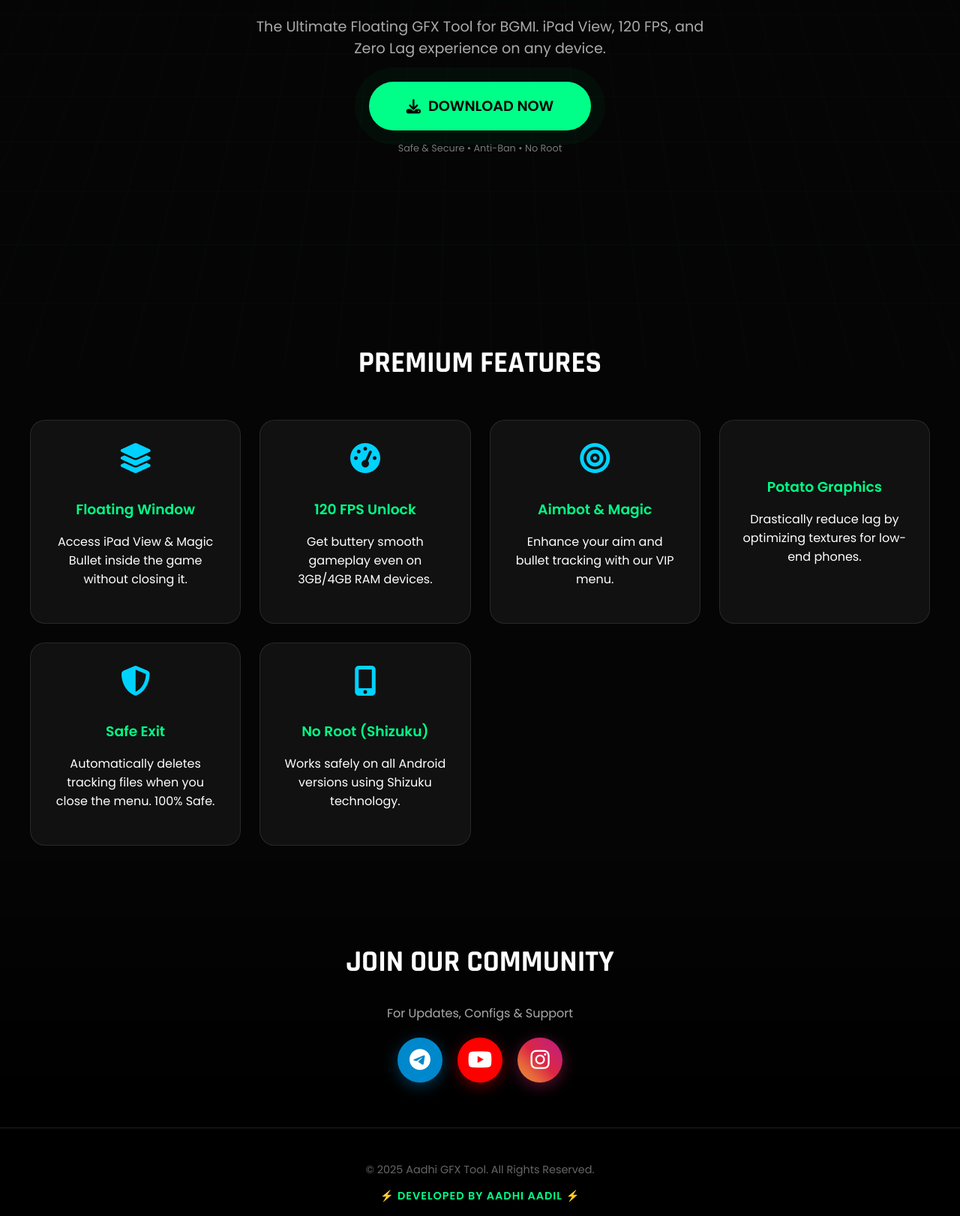
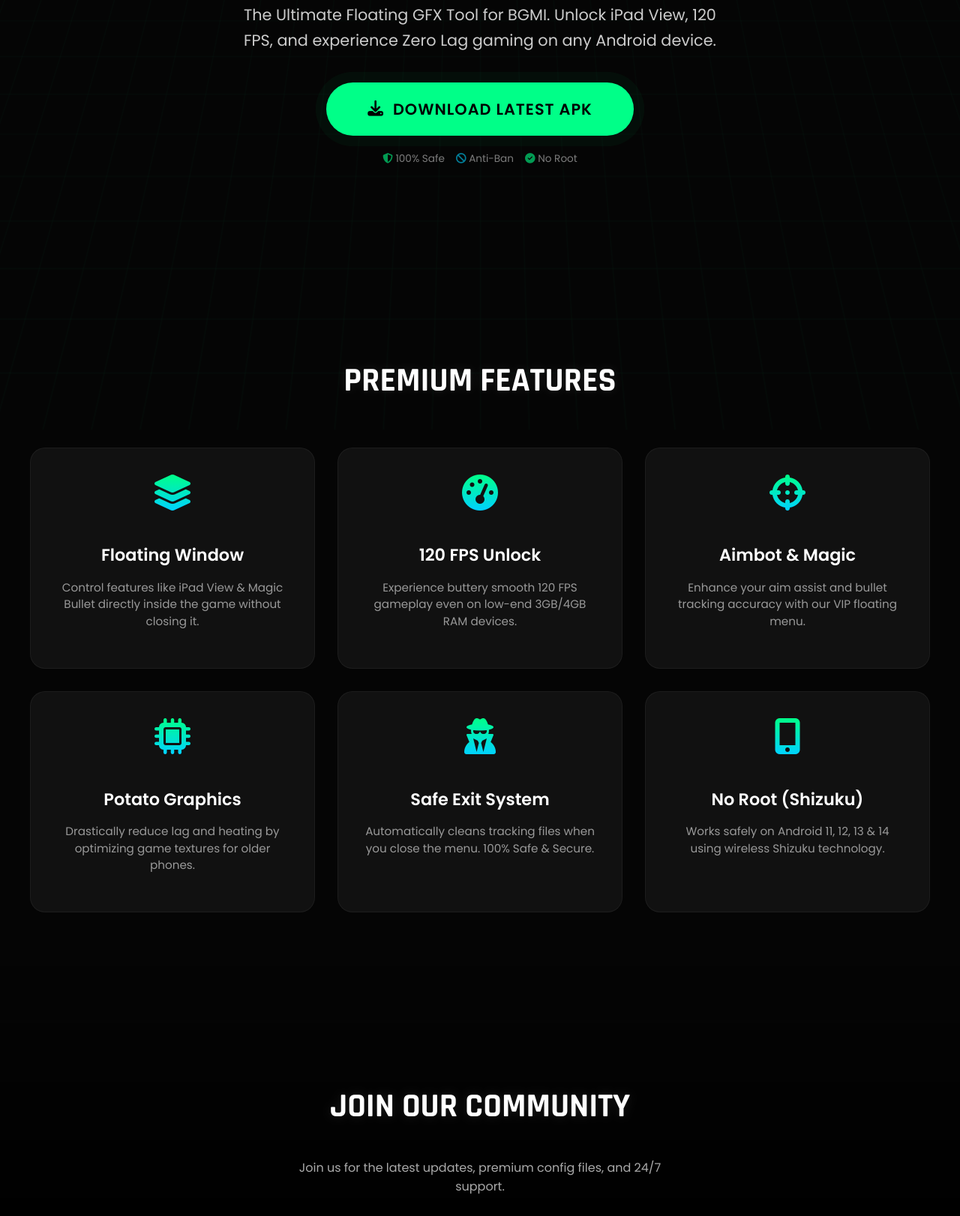
Before and after one commit to quranic231-droid/Aadhi-GFX-Web, a plain HTML site: page index.html in a window 1280 px wide. Shown: the part 429-2051 px from the top of the page at 75% size. Drawn offline with Linux system fonts and the light colour scheme.

Commit message:
Update index.html

```diff
--- a/index.html
+++ b/index.html
@@ -1,11 +1,42 @@
+
 <!DOCTYPE html>
 <html lang="en">
 <head>
     <meta charset="UTF-8">
     <meta name="viewport" content="width=device-width, initial-scale=1.0">
-    <title>AADHI GFX TOOL - Official Site</title>
-    <link href="https://fonts.googleapis.com/css2?family=Rajdhani:wght@500;600;700&family=Poppins:wght@300;400;600&display=swap" rel="stylesheet">
+
+    <title>AADHI GFX TOOL - Unlock 120 FPS & Lag Fix for BGMI</title>
+    <meta name="description" content="Download Official Aadhi GFX Tool. Best floating GFX for BGMI to fix lag, unlock 120 FPS, iPad View, and Magic Bullet. Safe & Anti-Ban for Android.">
+    <meta name="keywords" content="BGMI GFX Tool, Aadhi GFX, Lag Fix, 120 FPS Config, iPad View, Floating GFX, Magic Bullet, No Ban">
+    <meta name="author" content="Aadhi Aadil">
+
+    <meta property="og:title" content="AADHI GFX TOOL - Max Performance">
+    <meta property="og:description" content="Unlock 120 FPS, iPad View & Zero Lag in BGMI. Download the best Floating GFX Tool now!">
+    <meta property="og:image" content="https://quranic231-droid.github.io/BGMI-GFX-Tool-120FPS-Aadhi/icon.png"> <link rel="icon" type="image/png" href="icon.png"> <link href="https://fonts.googleapis.com/css2?family=Rajdhani:wght@500;600;700&family=Poppins:wght@300;400;600&display=swap" rel="stylesheet">
     <link rel="stylesheet" href="https://cdnjs.cloudflare.com/ajax/libs/font-awesome/6.4.0/css/all.min.css">
+
+    <script type="application/ld+json">
+    {
+      "@context": "https://schema.org",
+      "@type": "SoftwareApplication",
+      "name": "AADHI GFX TOOL",
+      "operatingSystem": "ANDROID",
+      "applicationCategory": "GameApplication",
+      "aggregateRating": {
+        "@type": "AggregateRating",
+        "ratingValue": "4.9",
+        "ratingCount": "3250"
+      },
+      "offers": {
+        "@type": "Offer",
+        "price": "0",
+        "priceCurrency": "USD"
+      },
+      "description": "Unlock 120 FPS, iPad View and fix lag in BGMI with Aadhi GFX Tool. Safe and Secure.",
+      "softwareVersion": "1.0",
+      "fileFormat": "application/vnd.android.package-archive"
+    }
+    </script>
 
     <style>
         /* --- CORE VARIABLES --- */
@@ -13,7 +44,7 @@
             --primary: #00ff88;
             --secondary: #00d2ff;
             --bg-dark: #050505;
-            --card-bg: rgba(20, 20, 20, 0.8);
+            --card-bg: rgba(20, 20, 20, 0.85);
             --text-color: #ffffff;
         }
 
@@ -30,128 +61,159 @@
         /* --- BACKGROUND ANIMATION --- */
         .bg-grid {
             position: fixed; top: 0; left: 0; width: 100%; height: 100%;
-            background-image: linear-gradient(rgba(0, 255, 136, 0.03) 1px, transparent 1px),
-            linear-gradient(90deg, rgba(0, 255, 136, 0.03) 1px, transparent 1px);
-            background-size: 50px 50px;
+            background-image: linear-gradient(rgba(0, 255, 136, 0.05) 1px, transparent 1px),
+            linear-gradient(90deg, rgba(0, 255, 136, 0.05) 1px, transparent 1px);
+            background-size: 40px 40px;
             z-index: -1;
-            transform: perspective(500px) rotateX(20deg);
-            opacity: 0.5;
+            transform: perspective(800px) rotateX(25deg) scale(1.2);
+            opacity: 0.4;
+            animation: gridMove 20s linear infinite;
         }
+        @keyframes gridMove { from { transform: perspective(800px) rotateX(25deg) scale(1.2) translateY(0); } to { transform: perspective(800px) rotateX(25deg) scale(1.2) translateY(40px); } }
 
         /* --- NAVBAR --- */
         nav {
             display: flex; justify-content: space-between; align-items: center;
-            padding: 20px 30px;
-            background: rgba(0,0,0,0.5);
-            backdrop-filter: blur(10px);
+            padding: 15px 30px;
+            background: rgba(0,0,0,0.6);
+            backdrop-filter: blur(15px);
             position: sticky; top: 0; z-index: 100;
-            border-bottom: 1px solid rgba(0, 255, 136, 0.2);
+            border-bottom: 1px solid rgba(0, 255, 136, 0.15);
         }
         .logo {
             font-family: 'Rajdhani', sans-serif;
             font-size: 1.8rem; font-weight: 700;
             color: white; letter-spacing: 2px;
+            text-shadow: 0 0 10px rgba(0,255,136,0.3);
         }
         .logo span { color: var(--primary); }
 
         /* --- HERO SECTION --- */
         .hero {
-            height: 90vh;
+            min-height: 90vh;
             display: flex; flex-direction: column; justify-content: center; align-items: center;
             text-align: center; padding: 20px;
             position: relative;
         }
         .hero h1 {
             font-family: 'Rajdhani', sans-serif;
-            font-size: 4rem; line-height: 1; margin-bottom: 10px;
-            background: linear-gradient(to right, var(--primary), var(--secondary));
+            font-size: 4.5rem; line-height: 1; margin-bottom: 15px;
+            background: linear-gradient(to right, #fff, var(--primary), var(--secondary));
             -webkit-background-clip: text; color: transparent;
             text-transform: uppercase;
-            animation: textGlow 2s infinite alternate;
+            animation: textGlow 3s infinite alternate;
         }
         .hero p {
-            font-size: 1.2rem; color: #aaa; max-width: 600px; margin-bottom: 30px;
+            font-size: 1.3rem; color: #ccc; max-width: 650px; margin-bottom: 40px;
+            line-height: 1.6;
         }
 
         /* DOWNLOAD BUTTON */
         .btn-download {
-            padding: 18px 50px;
-            font-size: 1.2rem; font-weight: bold;
+            padding: 20px 55px;
+            font-size: 1.3rem; font-weight: bold; letter-spacing: 1px;
             background: var(--primary); color: #000;
             border: none; border-radius: 50px;
             cursor: pointer; text-decoration: none;
-            display: inline-flex; align-items: center; gap: 10px;
-            box-shadow: 0 0 20px rgba(0, 255, 136, 0.5);
-            transition: 0.3s;
+            display: inline-flex; align-items: center; gap: 12px;
+            box-shadow: 0 0 25px rgba(0, 255, 136, 0.4);
+            transition: all 0.3s ease;
+            position: relative; overflow: hidden;
             animation: pulseBtn 2s infinite;
         }
-        .btn-download:hover { transform: scale(1.05); background: white; }
+        .btn-download:hover {
+            transform: translateY(-3px) scale(1.02);
+            background: #fff;
+            box-shadow: 0 0 40px rgba(0, 255, 136, 0.8);
+        }
 
         /* --- FEATURES SECTION --- */
         .section-title {
             text-align: center; font-family: 'Rajdhani', sans-serif;
-            font-size: 2.5rem; margin-top: 50px; margin-bottom: 30px;
-            color: white;
+            font-size: 2.8rem; margin-top: 80px; margin-bottom: 40px;
+            color: white; text-shadow: 0 0 15px rgba(255,255,255,0.1);
         }
         .features-grid {
-            display: grid; grid-template-columns: repeat(auto-fit, minmax(280px, 1fr));
-            gap: 25px; max-width: 1200px; margin: 0 auto; padding: 20px;
+            display: grid; grid-template-columns: repeat(auto-fit, minmax(300px, 1fr));
+            gap: 30px; max-width: 1200px; margin: 0 auto; padding: 20px;
         }
         .feature-card {
             background: var(--card-bg);
-            padding: 30px; border-radius: 20px;
-            border: 1px solid rgba(255,255,255,0.1);
-            text-align: center; transition: 0.3s;
+            padding: 35px; border-radius: 20px;
+            border: 1px solid rgba(255,255,255,0.05);
+            text-align: center; transition: 0.4s cubic-bezier(0.175, 0.885, 0.32, 1.275);
+            position: relative; overflow: hidden;
         }
+        .feature-card::before {
+            content: ''; position: absolute; top: 0; left: 0; width: 100%; height: 3px;
+            background: linear-gradient(90deg, var(--primary), var(--secondary));
+            transform: scaleX(0); transform-origin: left; transition: 0.4s;
+        }
+        .feature-card:hover::before { transform: scaleX(1); }
         .feature-card:hover {
             transform: translateY(-10px);
-            border-color: var(--secondary);
-            box-shadow: 0 10px 30px rgba(0, 210, 255, 0.2);
+            border-color: rgba(0, 255, 136, 0.3);
+            box-shadow: 0 15px 35px rgba(0, 0, 0, 0.5);
         }
-        .feature-card i { font-size: 2.5rem; color: var(--secondary); margin-bottom: 15px; }
-        .feature-card h3 { color: var(--primary); margin-bottom: 10px; }
+        .feature-card i {
+            font-size: 3rem;
+            background: linear-gradient(to bottom, var(--primary), var(--secondary));
+            -webkit-background-clip: text; color: transparent;
+            margin-bottom: 20px; display: inline-block;
+        }
+        .feature-card h3 {
+            color: white; margin-bottom: 12px; font-size: 1.4rem;
+        }
+        .feature-card p { color: #999; font-size: 0.95rem; line-height: 1.5; }
 
         /* --- SOCIAL MEDIA SECTION --- */
         .social-section {
-            text-align: center; padding: 60px 20px;
-            background: linear-gradient(to top, #000, transparent);
+            text-align: center; padding: 80px 20px;
+            background: linear-gradient(to top, #000 20%, transparent);
+            margin-top: 50px;
         }
         .social-icons {
-            display: flex; justify-content: center; gap: 20px; flex-wrap: wrap; margin-top: 20px;
+            display: flex; justify-content: center; gap: 25px; flex-wrap: wrap; margin-top: 30px;
         }
         .social-btn {
-            width: 60px; height: 60px;
-            border-radius: 50%;
+            width: 65px; height: 65px;
+            border-radius: 15px;
             display: flex; align-items: center; justify-content: center;
-            font-size: 1.8rem; color: white; text-decoration: none;
+            font-size: 2rem; color: white; text-decoration: none;
             transition: 0.3s; position: relative;
+            background: rgba(255,255,255,0.05);
+            backdrop-filter: blur(5px);
+            border: 1px solid rgba(255,255,255,0.1);
         }
-        .yt { background: #FF0000; box-shadow: 0 5px 20px rgba(255,0,0,0.4); }
-        .tg { background: #0088cc; box-shadow: 0 5px 20px rgba(0,136,204,0.4); }
-        .ig { background: linear-gradient(45deg, #f09433, #e6683c, #dc2743, #cc2366, #bc1888); box-shadow: 0 5px 20px rgba(214,41,118,0.4); }
-
-        .social-btn:hover { transform: scale(1.1) rotate(10deg); }
+        .yt:hover { background: #FF0000; box-shadow: 0 0 20px rgba(255,0,0,0.6); border-color: #FF0000; transform: translateY(-5px); }
+        .tg:hover { background: #0088cc; box-shadow: 0 0 20px rgba(0,136,204,0.6); border-color: #0088cc; transform: translateY(-5px); }
+        .ig:hover { background: linear-gradient(45deg, #f09433, #e6683c, #dc2743, #cc2366, #bc1888); box-shadow: 0 0 20px rgba(214,41,118,0.6); border-color: #dc2743; transform: translateY(-5px); }
 
         /* --- FOOTER --- */
         footer {
-            text-align: center; padding: 30px;
-            border-top: 1px solid #222;
-            color: #666; font-size: 0.9rem;
-            background: #000;
+            text-align: center; padding: 40px;
+            border-top: 1px solid #1a1a1a;
+            color: #555; font-size: 0.9rem;
+            background: #020202;
         }
         .dev-tag {
-            color: var(--primary); font-weight: bold; letter-spacing: 1px;
-            text-transform: uppercase; margin-top: 10px; display: block;
+            color: var(--primary); font-weight: 700; letter-spacing: 1.5px;
+            text-transform: uppercase; margin-top: 12px; display: inline-block;
+            padding: 5px 15px; border-radius: 20px;
+            background: rgba(0, 255, 136, 0.05);
+            border: 1px solid rgba(0, 255, 136, 0.1);
         }
 
         /* --- ANIMATIONS --- */
-        @keyframes textGlow { from { text-shadow: 0 0 10px var(--primary); } to { text-shadow: 0 0 25px var(--secondary); } }
-        @keyframes pulseBtn { 0% { box-shadow: 0 0 0 0 rgba(0, 255, 136, 0.7); } 70% { box-shadow: 0 0 0 20px rgba(0, 255, 136, 0); } 100% { box-shadow: 0 0 0 0 rgba(0, 255, 136, 0); } }
+        @keyframes textGlow { from { text-shadow: 0 0 10px rgba(0,255,136,0.2); } to { text-shadow: 0 0 25px rgba(0,210,255,0.6); } }
+        @keyframes pulseBtn { 0% { box-shadow: 0 0 0 0 rgba(0, 255, 136, 0.7); } 70% { box-shadow: 0 0 0 15px rgba(0, 255, 136, 0); } 100% { box-shadow: 0 0 0 0 rgba(0, 255, 136, 0); } }
 
         /* MOBILE TWEAKS */
         @media (max-width: 600px) {
-            .hero h1 { font-size: 2.8rem; }
-            .features-grid { grid-template-columns: 1fr; }
+            .hero h1 { font-size: 3rem; }
+            .btn-download { width: 80%; justify-content: center; padding: 18px 0; }
+            .features-grid { grid-template-columns: 1fr; padding: 10px; }
+            .section-title { font-size: 2.2rem; }
         }
     </style>
 </head>
@@ -161,17 +223,21 @@
 
     <nav>
         <div class="logo">AADHI <span>GFX</span></div>
-        <div style="font-size: 0.8rem; color: #888;">V 1.0</div>
+        <div style="font-size: 0.85rem; color: #aaa; border: 1px solid #333; padding: 3px 8px; border-radius: 5px;">V 1.0</div>
     </nav>
 
     <div class="hero">
         <h1>UNLOCK<br>MAX POWER</h1>
-        <p>The Ultimate Floating GFX Tool for BGMI. iPad View, 120 FPS, and Zero Lag experience on any device.</p>
+        <p>The Ultimate Floating GFX Tool for BGMI. Unlock iPad View, 120 FPS, and experience Zero Lag gaming on any Android device.</p>
 
         <a href="aadhi_gfx.apk" class="btn-download" download>
-            <i class="fas fa-download"></i> DOWNLOAD NOW
+            <i class="fas fa-download"></i> DOWNLOAD LATEST APK
         </a>
-        <p style="margin-top: 15px; font-size: 0.8rem; opacity: 0.7;">Safe & Secure • Anti-Ban • No Root</p>
+        <p style="margin-top: 20px; font-size: 0.85rem; opacity: 0.6; display: flex; align-items: center; justify-content: center; gap: 15px;">
+            <span><i class="fas fa-shield-alt" style="color:var(--primary)"></i> 100% Safe</span>
+            <span><i class="fas fa-ban" style="color:var(--secondary)"></i> Anti-Ban</span>
+            <span><i class="fas fa-check-circle" style="color:var(--primary)"></i> No Root</span>
+        </p>
     </div>
 
     <h2 class="section-title">PREMIUM FEATURES</h2>
@@ -179,47 +245,47 @@
         <div class="feature-card">
             <i class="fas fa-layer-group"></i>
             <h3>Floating Window</h3>
-            <p>Access iPad View & Magic Bullet inside the game without closing it.</p>
+            <p>Control features like iPad View & Magic Bullet directly inside the game without closing it.</p>
         </div>
         <div class="feature-card">
             <i class="fas fa-tachometer-alt"></i>
             <h3>120 FPS Unlock</h3>
-            <p>Get buttery smooth gameplay even on 3GB/4GB RAM devices.</p>
+            <p>Experience buttery smooth 120 FPS gameplay even on low-end 3GB/4GB RAM devices.</p>
         </div>
         <div class="feature-card">
-            <i class="fas fa-bullseye"></i>
+            <i class="fas fa-crosshairs"></i>
             <h3>Aimbot & Magic</h3>
-            <p>Enhance your aim and bullet tracking with our VIP menu.</p>
+            <p>Enhance your aim assist and bullet tracking accuracy with our VIP floating menu.</p>
         </div>
         <div class="feature-card">
-            <i class="fas fa-potato"></i>
+            <i class="fas fa-microchip"></i>
             <h3>Potato Graphics</h3>
-            <p>Drastically reduce lag by optimizing textures for low-end phones.</p>
+            <p>Drastically reduce lag and heating by optimizing game textures for older phones.</p>
         </div>
         <div class="feature-card">
-            <i class="fas fa-shield-alt"></i>
-            <h3>Safe Exit</h3>
-            <p>Automatically deletes tracking files when you close the menu. 100% Safe.</p>
+            <i class="fas fa-user-secret"></i>
+            <h3>Safe Exit System</h3>
+            <p>Automatically cleans tracking files when you close the menu. 100% Safe & Secure.</p>
         </div>
         <div class="feature-card">
             <i class="fas fa-mobile-alt"></i>
             <h3>No Root (Shizuku)</h3>
-            <p>Works safely on all Android versions using Shizuku technology.</p>
+            <p>Works safely on Android 11, 12, 13 & 14 using wireless Shizuku technology.</p>
         </div>
     </div>
 
     <div class="social-section">
         <h2 class="section-title">JOIN OUR COMMUNITY</h2>
-        <p style="color: #aaa;">For Updates, Configs & Support</p>
+        <p style="color: #aaa; max-width: 500px; margin: 0 auto;">Join us for the latest updates, premium config files, and 24/7 support.</p>
 
         <div class="social-icons">
-            <a href="https://t.me/+7d23o7Tw1Zo5NmM1" target="_blank" class="social-btn tg">
+            <a href="https://t.me/+7d23o7Tw1Zo5NmM1" target="_blank" class="social-btn tg" title="Join Telegram">
                 <i class="fab fa-telegram-plane"></i>
             </a>
-            <a href="https://youtube.com/@aadhi_aadhi07?si=oR2is7eWbAvgjYkg" target="_blank" class="social-btn yt">
+            <a href="https://youtube.com/@aadhi_aadhi07?si=oR2is7eWbAvgjYkg" target="_blank" class="social-btn yt" title="Subscribe on YouTube">
                 <i class="fab fa-youtube"></i>
             </a>
-            <a href="https://instagram.com/aadhi__aadil07" target="_blank" class="social-btn ig">
+            <a href="https://instagram.com/aadhi__aadil07" target="_blank" class="social-btn ig" title="Follow on Instagram">
                 <i class="fab fa-instagram"></i>
             </a>
         </div>
```
